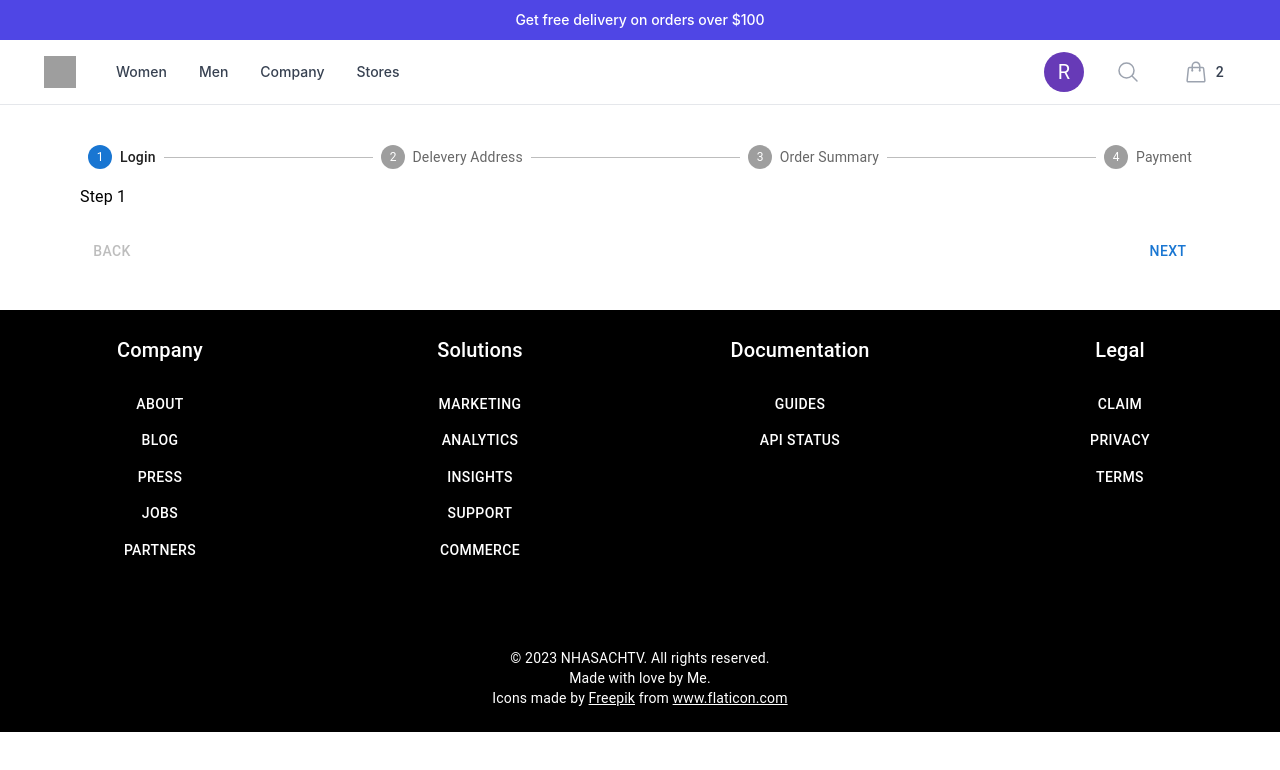
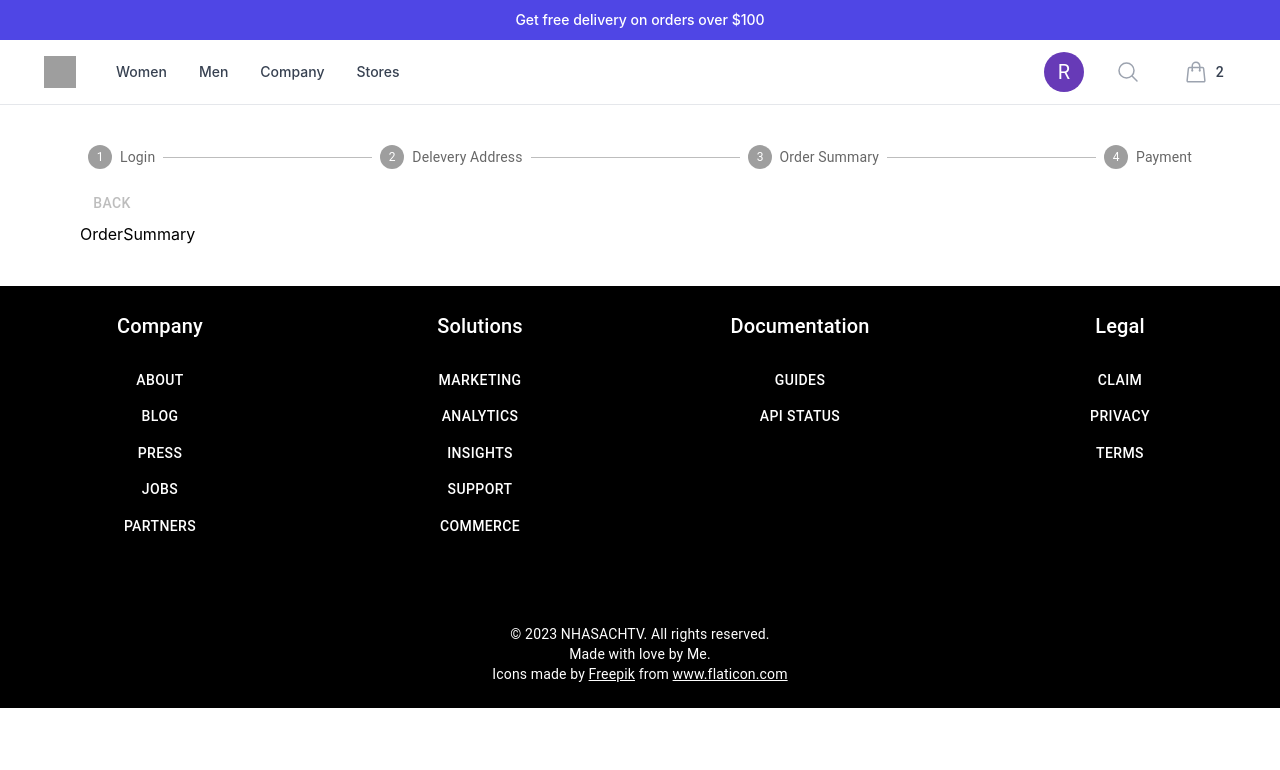
Before and after one commit to tranthuyvy/Ecommerce_website_frontend, a React (Create React App) app: page / in a window 1280 px wide. Shown: the top 770 px of the page. Built offline with nearby package versions, Linux system fonts and the light colour scheme; grey boxes are pictures that could not be loaded.

Commit message:
fix continue in tomorrow

```diff
--- /dev/null
+++ b/src/customer/component/AddressCard/AddressCard.jsx
@@ -0,0 +1,9 @@
+import React from 'react'
+
+const AddressCard = () => {
+  return (
+    <div>AddressCard</div>
+  )
+}
+
+export default AddressCard
--- a/src/customer/component/Checkout/Checkout.jsx
+++ b/src/customer/component/Checkout/Checkout.jsx
@@ -5,6 +5,9 @@ import Step from "@mui/material/Step";
 import StepLabel from "@mui/material/StepLabel";
 import Button from "@mui/material/Button";
 import Typography from "@mui/material/Typography";
+import { useLocation } from "react-router-dom";
+import DeliveryAddressForm from "./DeliveryAddressForm";
+import OrderSummary from "./OrderSummary";
 
 const steps = [
   "Login",
@@ -15,6 +18,10 @@ const steps = [
 
 export default function Checkout() {
   const [activeStep, setActiveStep] = React.useState(0);
+  const location = useLocation();
+  const querySearch= new URLSearchParams(location.search)
+
+  const step = querySearch.get("step");
 
   const handleNext = () => {
     setActiveStep((prevActiveStep) => prevActiveStep + 1);
@@ -27,7 +34,7 @@ export default function Checkout() {
   return (
     <div className="px-10 lg:px-20">
         <Box sx={{ width: "100%" }}>
-      <Stepper activeStep={activeStep}>
+      <Stepper activeStep={step}>
         {steps.map((label, index) => {
           const stepProps = {};
           const labelProps = {};
@@ -47,7 +54,8 @@ export default function Checkout() {
         </React.Fragment>
       ) : (
         <React.Fragment>
-          <Typography sx={{ mt: 2, mb: 1 }}>Step {activeStep + 1}</Typography>
+
+
           <Box sx={{ display: "flex", flexDirection: "row", pt: 2 }}>
             <Button
               color="inherit"
@@ -57,12 +65,11 @@ export default function Checkout() {
             >
               Back
             </Button>
-            <Box sx={{ flex: "1 1 auto" }} />
 
-            <Button onClick={handleNext}>
-              {activeStep === steps.length - 1 ? "Finish" : "Next"}
-            </Button>
           </Box>
+          <div>
+            {step == 2 ? <DeliveryAddressForm/>:<OrderSummary/>}
+          </div>
         </React.Fragment>
       )}
     </Box>
--- /dev/null
+++ b/src/customer/component/Checkout/DeliveryAddressForm.jsx
@@ -0,0 +1,24 @@
+import { Button, Grid } from '@mui/material'
+import React from 'react'
+import AddressCard from '../AddressCard/AddressCard'
+
+const DeliveryAddressForm = () => {
+  return (
+    <div>
+        <Grid container spacing={4}>
+            <Grid className='border rounded-e-md shadow-md h-[30.5rem] overflow-y-scroll'>
+                <div className='p-5 py-7 border-b cursor-pointer'>
+                    <AddressCard/>
+                    <Button sx={{mt:2, bgcolor:"#DB6507"}} size='large' variant='contained'>
+                        Deliver Here
+                    </Button>
+                </div>
+
+            </Grid>
+
+        </Grid>
+    </div>
+  )
+}
+
+export default DeliveryAddressForm
--- /dev/null
+++ b/src/customer/component/Checkout/OrderSummary.jsx
@@ -0,0 +1,9 @@
+import React from 'react'
+
+const OrderSummary = () => {
+  return (
+    <div>OrderSummary</div>
+  )
+}
+
+export default OrderSummary
```
